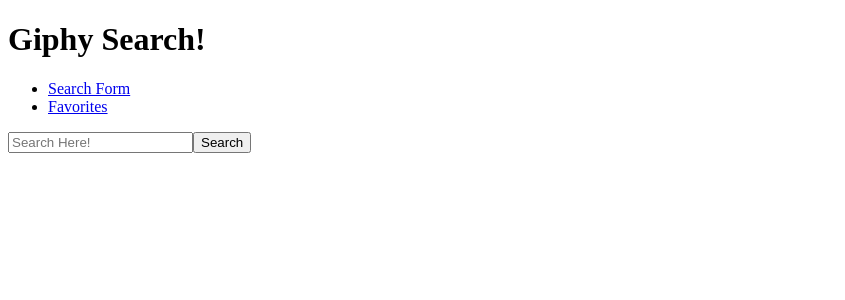
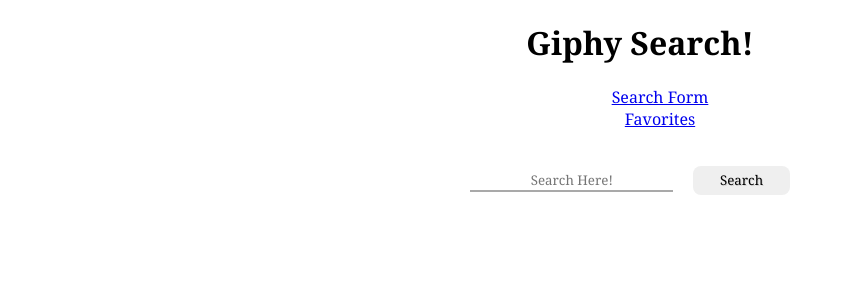
Before and after one commit to whoguy24/group-giphy-saga-project, a React (Create React App) app: page /#/ in a window 1280 px wide. Shown: the top 300 px of the page, without its empty margins (0-845 px from the left). Built offline with nearby package versions, Linux system fonts and the light colour scheme.

Commit message:
minor styling

```diff
--- /dev/null
+++ b/src/components/App/App.css
@@ -0,0 +1,26 @@
+* {
+    font-family: Georgia, 'Times New Roman', Times, serif;
+    text-align: center;
+}
+
+button {
+    border-radius: 8px;
+    border: none;
+    padding:0.4em 2em;
+    display: inline-block;
+    margin: 20px;
+    text-shadow: lightgray 1px 1px 0;
+}
+
+button:hover {
+    background-color: lightgray
+}
+
+input {
+    border: none;
+    border-bottom: 2px solid darkgrey
+}
+
+ul {
+    list-style-type: none;
+}
--- a/src/components/App/App.js
+++ b/src/components/App/App.js
@@ -4,6 +4,7 @@
 
 import SearchForm from '../SearchForm/SearchForm';
 import FavoritesList from '../FavoritesList/FavoritesList.jsx';
+import './App.css';
 
 // APP COMPONENT FUNCTION
 function App() {
```
